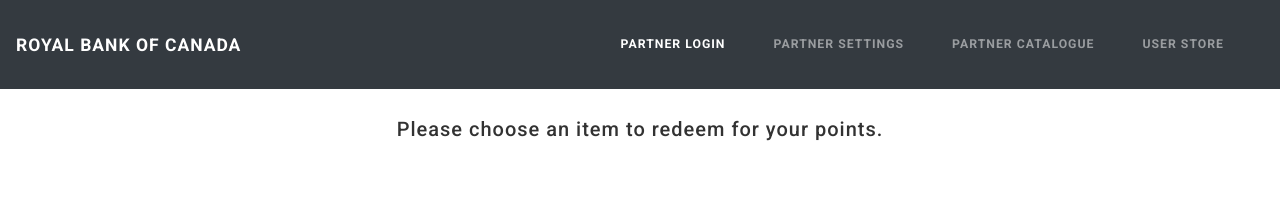
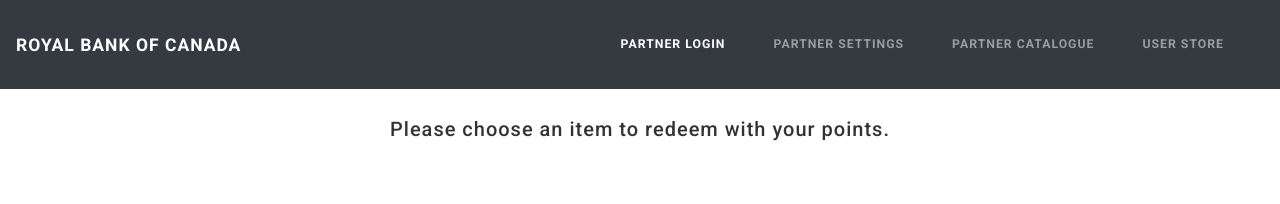
Before and after one commit to perryliao/arisa, a React (Create React App) app: page / in a window 1280 px wide. Both pictures are taken after a click on the link "PARTNER LOGIN". Shown: the top 204 px of the page. Built offline with nearby package versions, Linux system fonts and the light colour scheme; the HTML template or start-up script is replaced by a standard one.

Commit message:
TWO QUICK ONES

```diff
--- a/src/containers/CustomerCatalog.tsx
+++ b/src/containers/CustomerCatalog.tsx
@@ -9,7 +9,7 @@
 		...Container.defaultProps,
 	};
 
-	private static selectItemToRedeemWithPoints: string = "Please choose an item to redeem for your points.";
+	private static selectItemToRedeemWithPoints: string = "Please choose an item to redeem with your points.";
 
 	protected constructor(props: ICustomerCatalogProps) {
 		super(props);
```
